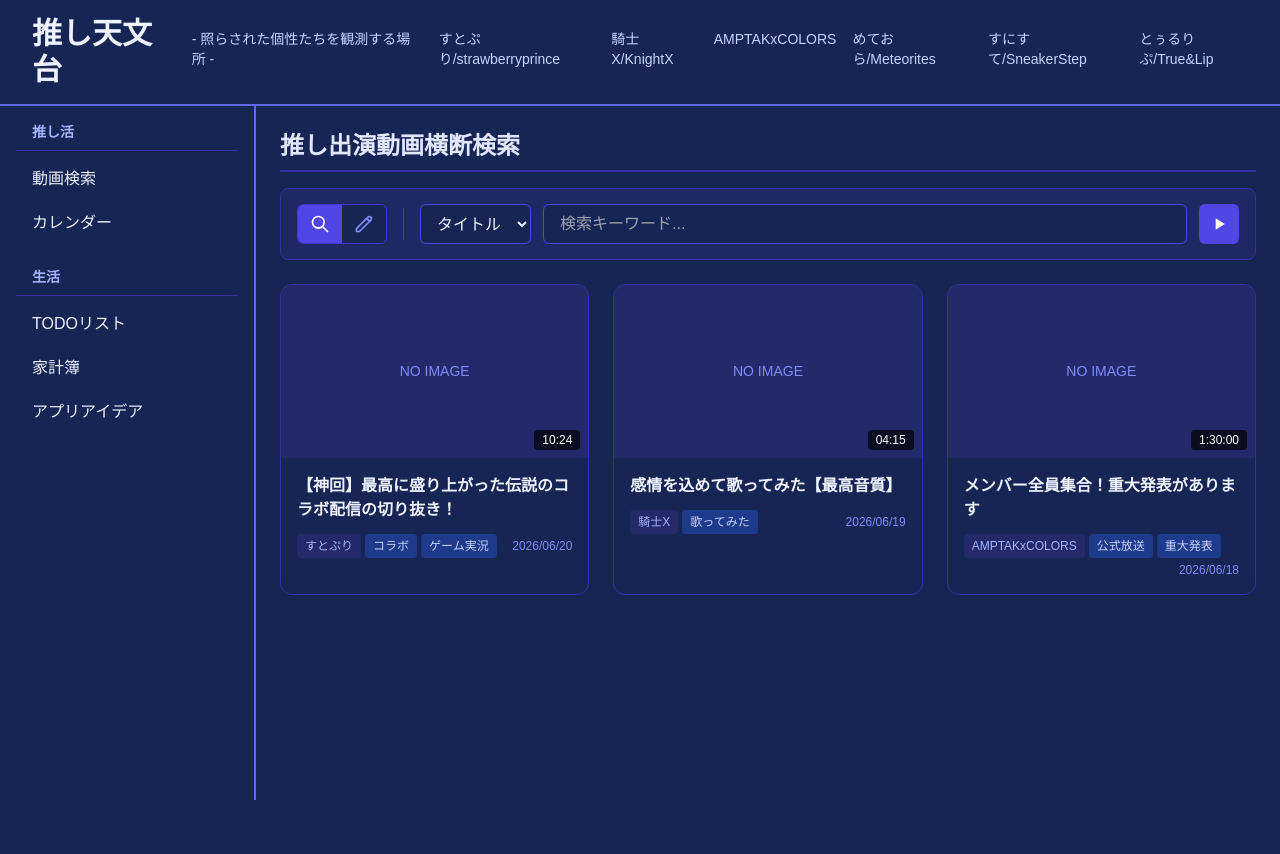
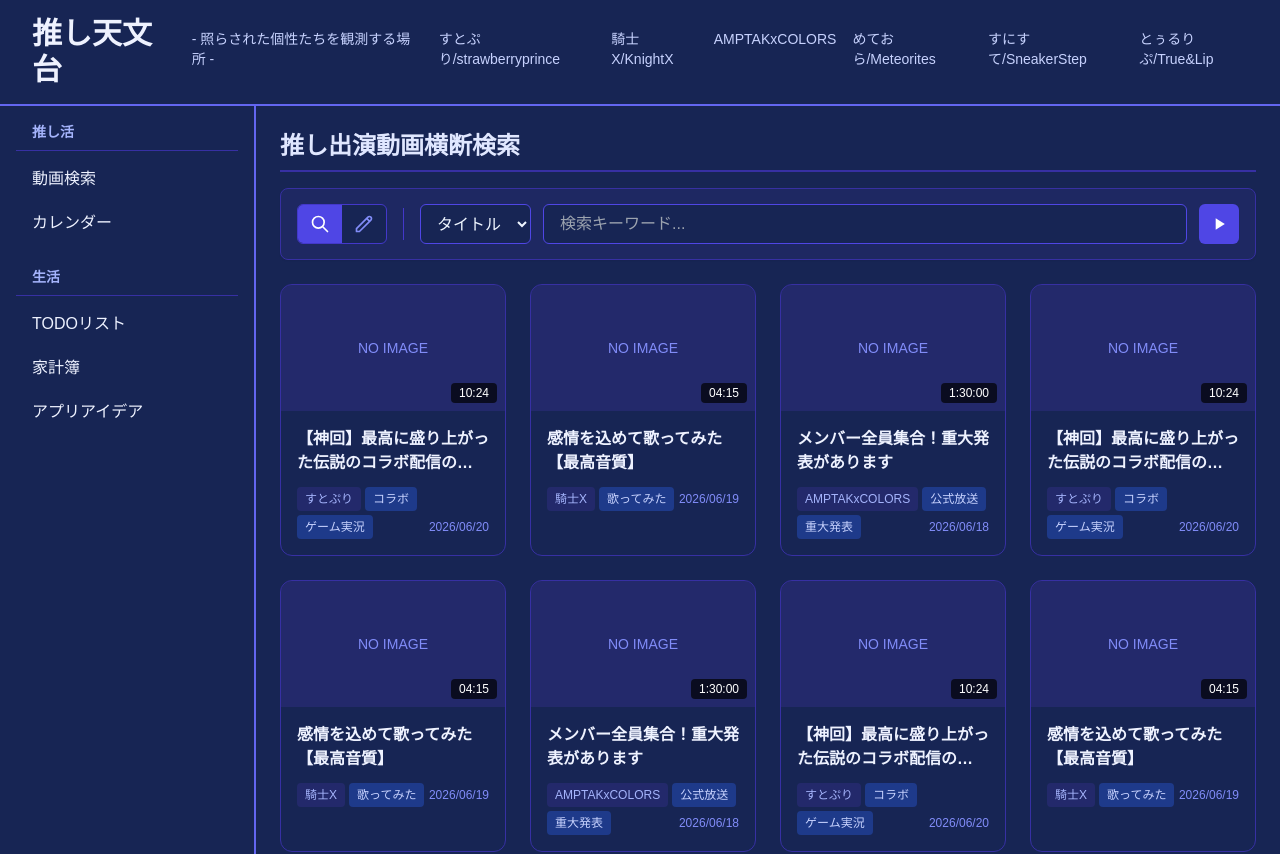
Before and after one commit to stargazer-base/stargazer-nova, an Angular app in the folder front/: page /video-search in a window 1280 px wide. Shown: the top 854 px of the page. Before the commit the page ends 800 px from the top, so only its background shows below. Built offline with nearby package versions, Linux system fonts and the light colour scheme; a web font is replaced by a local one.

Commit message:
動画を4列表示に変更

```diff
--- a/front/src/app/features/oshi/video-search/video-search.component.html
+++ b/front/src/app/features/oshi/video-search/video-search.component.html
@@ -1,10 +1,12 @@
 <div class="flex flex-col h-full space-y-4">
+  <!-- ヘッダー -->
   <div
     class="flex items-center justify-between border-b-2 border-indigo-800 pb-2"
   >
     <h2 class="text-2xl font-bold text-indigo-100">推し出演動画横断検索</h2>
   </div>
 
+  <!-- 検索・編集モード切替 -->
   <div
     class="bg-indigo-900/30 px-4 rounded-lg border border-indigo-800 flex items-center gap-4 shadow-sm h-[72px]"
   >
@@ -106,7 +108,8 @@
     </div>
   </div>
 
-  <div class="grid grid-cols-1 md:grid-cols-2 lg:grid-cols-3 gap-6 pt-2">
+  <!-- 動画リスト -->
+  <div class="grid grid-cols-1 md:grid-cols-2 lg:grid-cols-4 gap-6 pt-2">
     <a
       *ngFor="let video of videos"
       [href]="video.url"
--- a/front/src/app/features/oshi/video-search/video-search.component.ts
+++ b/front/src/app/features/oshi/video-search/video-search.component.ts
@@ -87,6 +87,73 @@ export class VideoSearchComponent {
         publishedAt: '2026/06/18',
         isSelected: false,
       },
+      {
+        id: '1',
+        title:
+          '【神回】最高に盛り上がった伝説のコラボ配信の切り抜き！ああああああああああああ',
+        url: 'https://youtube.com/watch?v=dummy1',
+        thumbnailUrl: '', // 空の場合はNO IMAGE表示になる想定
+        oshiName: 'すとぷり',
+        tags: ['コラボ', 'ゲーム実況'],
+        duration: '10:24',
+        publishedAt: '2026/06/20',
+        isSelected: false,
+      },
+      {
+        id: '2',
+        title: '感情を込めて歌ってみた【最高音質】',
+        url: 'https://youtube.com/watch?v=dummy2',
+        thumbnailUrl: '',
+        oshiName: '騎士X',
+        tags: ['歌ってみた'],
+        duration: '04:15',
+        publishedAt: '2026/06/19',
+        isSelected: false,
+      },
+      {
+        id: '3',
+        title: 'メンバー全員集合！重大発表があります',
+        url: 'https://youtube.com/watch?v=dummy3',
+        thumbnailUrl: '',
+        oshiName: 'AMPTAKxCOLORS',
+        tags: ['公式放送', '重大発表'],
+        duration: '1:30:00',
+        publishedAt: '2026/06/18',
+        isSelected: false,
+      },
+      {
+        id: '1',
+        title: '【神回】最高に盛り上がった伝説のコラボ配信の切り抜き！',
+        url: 'https://youtube.com/watch?v=dummy1',
+        thumbnailUrl: '', // 空の場合はNO IMAGE表示になる想定
+        oshiName: 'すとぷり',
+        tags: ['コラボ', 'ゲーム実況'],
+        duration: '10:24',
+        publishedAt: '2026/06/20',
+        isSelected: false,
+      },
+      {
+        id: '2',
+        title: '感情を込めて歌ってみた【最高音質】',
+        url: 'https://youtube.com/watch?v=dummy2',
+        thumbnailUrl: '',
+        oshiName: '騎士X',
+        tags: ['歌ってみた'],
+        duration: '04:15',
+        publishedAt: '2026/06/19',
+        isSelected: false,
+      },
+      {
+        id: '3',
+        title: 'メンバー全員集合！重大発表があります',
+        url: 'https://youtube.com/watch?v=dummy3',
+        thumbnailUrl: '',
+        oshiName: 'AMPTAKxCOLORS',
+        tags: ['公式放送', '重大発表'],
+        duration: '1:30:00',
+        publishedAt: '2026/06/18',
+        isSelected: false,
+      },
     ];
   }
 }
```
